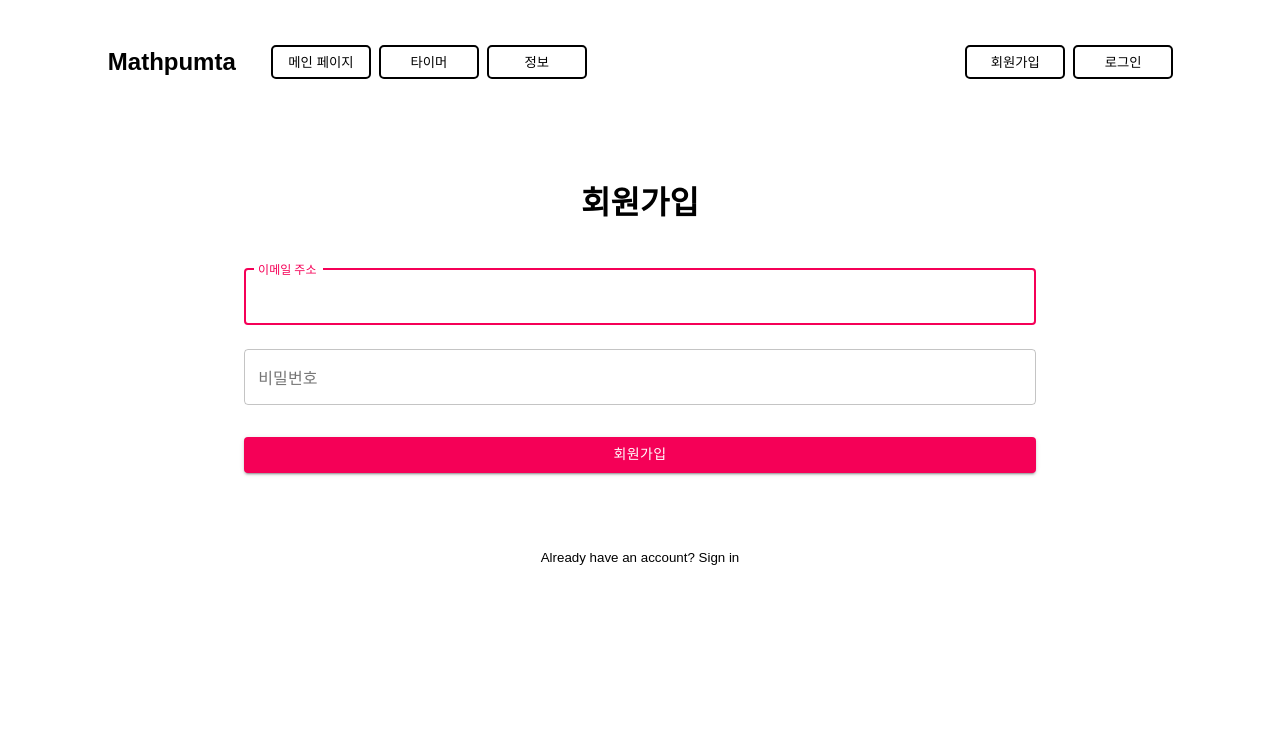
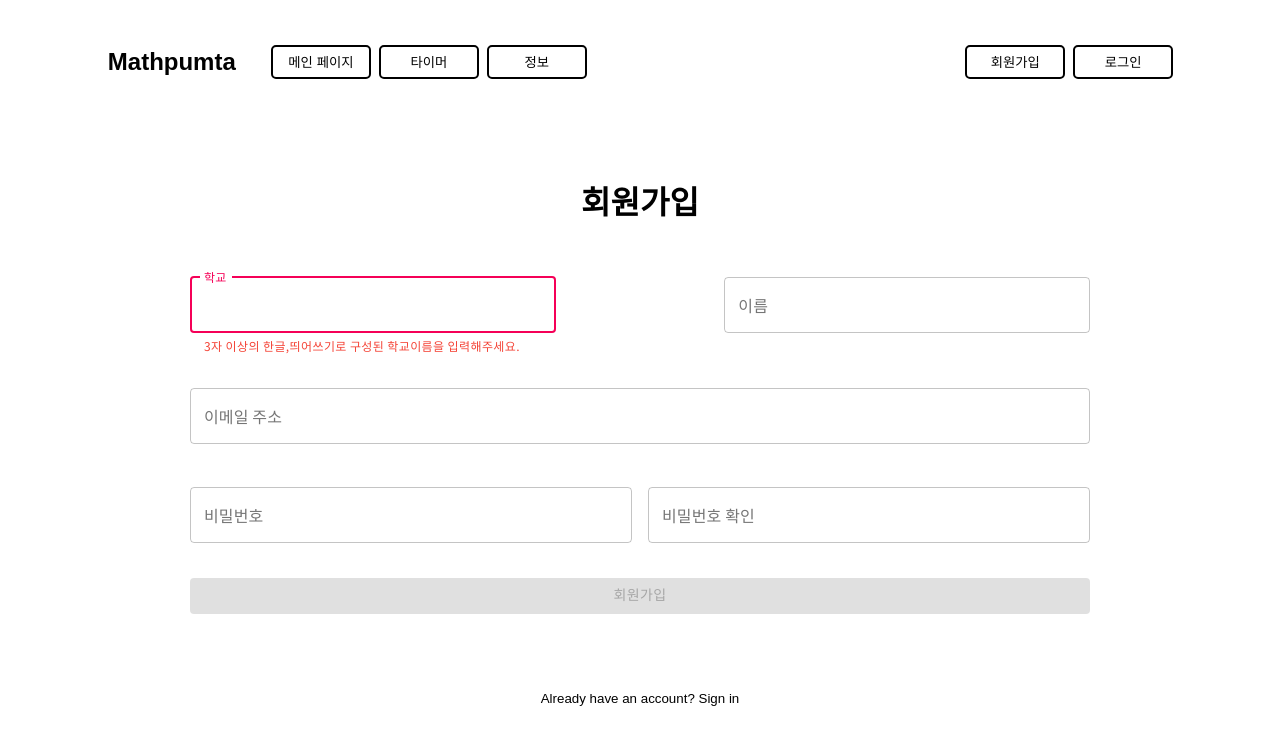
Before and after one commit to YeongT/mathpumta, a React (Create React App) app: page /auth/signup in a window 1280 px wide. Shown: the top 744 px of the page. Built offline with nearby package versions, Linux system fonts and the light colour scheme; a web font is replaced by a local one.

Commit message:
feat : add textChanger in SignupForm

```diff
--- a/src/components/Auth/ContentArea.js
+++ b/src/components/Auth/ContentArea.js
@@ -1,6 +1,7 @@
 import styled from 'styled-components';
 
 const Area = styled.div`
+  max-width: 900px;
   margin-top: 60px;
   display: flex;
   flex-direction: column;
--- a/src/components/Auth/signup.js
+++ b/src/components/Auth/signup.js
@@ -1,6 +1,7 @@
 import React from 'react';
 import Button from '@material-ui/core/Button';
 import TextField from '@material-ui/core/TextField';
+import Grid from '@material-ui/core/Grid';
 import TitleWrapper from './TitleWrapper';
 import SignUpHandler from '../InnerAPI/AfterSignupHandler';
 import SignUpArea from './ContentArea';
@@ -9,6 +10,32 @@ import useStyles from './useStyle';
 const SignUp = () => {
   const classes = useStyles();
 
+  const [schoolError, setSchoolError] = React.useState(true);
+  const [nameError, setNameError] = React.useState(false);
+  const [emailError, setEmailError] = React.useState(false);
+  const [passwordError, setPasswordError] = React.useState(false);
+  const [passwordChkError, setPasswordChkError] = React.useState(false);
+
+  const ErrorHandler = (object) => {
+    const emailRegex = /^[0-9a-zA-Z_\-.]+@[a-zA-Z_\-.]+?\.[a-zA-Z]{2,3}$/,
+      passwordRegex = /^.*(?=^.{6,15}$)(?=.*\d)(?=.*[a-zA-Z]).*$/,
+      schoolRegex = /^[ㄱ-ㅎㅏ-ㅣ가-힣 ]{3,20}/,
+      nameRegex = /^[ㄱ-ㅎㅏ-ㅣ가-힣a-zA-Z0-1 ]{3,15}/;
+    setSchoolError(!schoolRegex.test(document.getElementById('school').value));
+    setNameError(!nameRegex.test(document.getElementById('userName').value));
+    setEmailError(!emailRegex.test(document.getElementById('email').value));
+    setPasswordError(
+      !passwordRegex.test(document.getElementById('password').value)
+    );
+    setPasswordChkError(
+      !(
+        document.getElementById('password').value &&
+        document.getElementById('password').value ===
+          document.getElementById('password_chk').value
+      )
+    );
+  };
+
   return (
     <div style={{ textAlign: 'center', margin: 'auto' }}>
       <SignUpArea>
@@ -16,7 +43,55 @@ const SignUp = () => {
           <h1>회원가입</h1>
         </TitleWrapper>
         <div className={classes.form}>
+          <Grid container spacing={2}>
+            <Grid item xs={12} sm={5}>
               <TextField
+                onChange={ErrorHandler}
+                helperText={
+                  <div style={{ fontFamily: 'Noto Sans KR' }}>
+                    {schoolError
+                      ? '3자 이상의 한글,띄어쓰기로 구성된 학교이름을 입력해주세요.'
+                      : ''}
+                  </div>
+                }
+                name="school"
+                variant="outlined"
+                color="secondary"
+                fullWidth
+                id="school"
+                label={<div style={{ fontFamily: 'Noto Sans KR' }}>학교</div>}
+                autoFocus
+                error={schoolError}
+              />
+            </Grid>
+            <Grid item xs={12} sm={2}></Grid>
+            <Grid item xs={12} sm={5}>
+              <TextField
+                onChange={ErrorHandler}
+                helperText={
+                  <div style={{ fontFamily: 'Noto Sans KR' }}>
+                    {nameError ? '3자~15자로 구성된 이름을 입력해주세요.' : ''}
+                  </div>
+                }
+                variant="outlined"
+                color="secondary"
+                fullWidth
+                id="userName"
+                type="name"
+                label={<div style={{ fontFamily: 'Noto Sans KR' }}>이름</div>}
+                name="userName"
+                error={nameError}
+              />
+            </Grid>
+            <Grid item xs={12}>
+              <TextField
+                onChange={ErrorHandler}
+                helperText={
+                  <div style={{ fontFamily: 'Noto Sans KR' }}>
+                    {emailError ? '올바른 이메일주소를 입력해주세요.' : ''}
+                  </div>
+                }
+                style={{ fontFamily: 'Noto Sans KR' }}
                 color="secondary"
                 variant="outlined"
                 margin="normal"
@@ -27,19 +102,59 @@ const SignUp = () => {
                 }
                 name="email"
                 autoComplete="email"
-            autoFocus
+                error={emailError}
               />
+            </Grid>
+            <Grid item xs={12} sm={6}>
               <TextField
+                onChange={ErrorHandler}
+                helperText={
+                  <div style={{ fontFamily: 'Noto Sans KR' }}>
+                    {passwordError
+                      ? '6~15자의 영문자,숫자로만 이루어진 비밀번호를 입력해주세요.'
+                      : ''}
+                  </div>
+                }
                 color="secondary"
                 variant="outlined"
                 margin="normal"
                 fullWidth
                 name="password"
-            label={<div style={{ fontFamily: 'Noto Sans KR' }}>비밀번호</div>}
+                label={
+                  <div style={{ fontFamily: 'Noto Sans KR' }}>비밀번호</div>
+                }
                 type="password"
                 id="password"
                 autoComplete="current-password"
+                error={passwordError}
               />
+            </Grid>
+            <Grid item xs={12} sm={6}>
+              <TextField
+                onChange={ErrorHandler}
+                helperText={
+                  <div style={{ fontFamily: 'Noto Sans KR' }}>
+                    {passwordChkError
+                      ? '비밀번호와 비밀번호 확인이 일치하지 않습니다.'
+                      : ''}
+                  </div>
+                }
+                color="secondary"
+                variant="outlined"
+                margin="normal"
+                fullWidth
+                name="password2 "
+                label={
+                  <div style={{ fontFamily: 'Noto Sans KR' }}>
+                    비밀번호 확인
+                  </div>
+                }
+                type="password"
+                id="password_chk"
+                error={passwordChkError}
+              />
+            </Grid>
+          </Grid>
           <Button
             type="button"
             fullWidth
@@ -47,6 +162,13 @@ const SignUp = () => {
             color="secondary"
             className={classes.submit}
             onClick={SignUpHandler}
+            disabled={
+              schoolError ||
+              nameError ||
+              emailError ||
+              passwordChkError ||
+              passwordChkError
+            }
           >
             회원가입
           </Button>
--- a/src/components/Auth/useStyle.js
+++ b/src/components/Auth/useStyle.js
@@ -3,7 +3,7 @@ import { makeStyles } from '@material-ui/core/styles';
 const useStyles = makeStyles((theme) => ({
   form: {
     width: '100%', // Fix IE 11 issue.
-    marginTop: theme.spacing(1),
+    marginTop: theme.spacing(4),
   },
   submit: {
     margin: theme.spacing(3, 0, 2),
```
Lines whose indentation alone changed are shown as unchanged.
